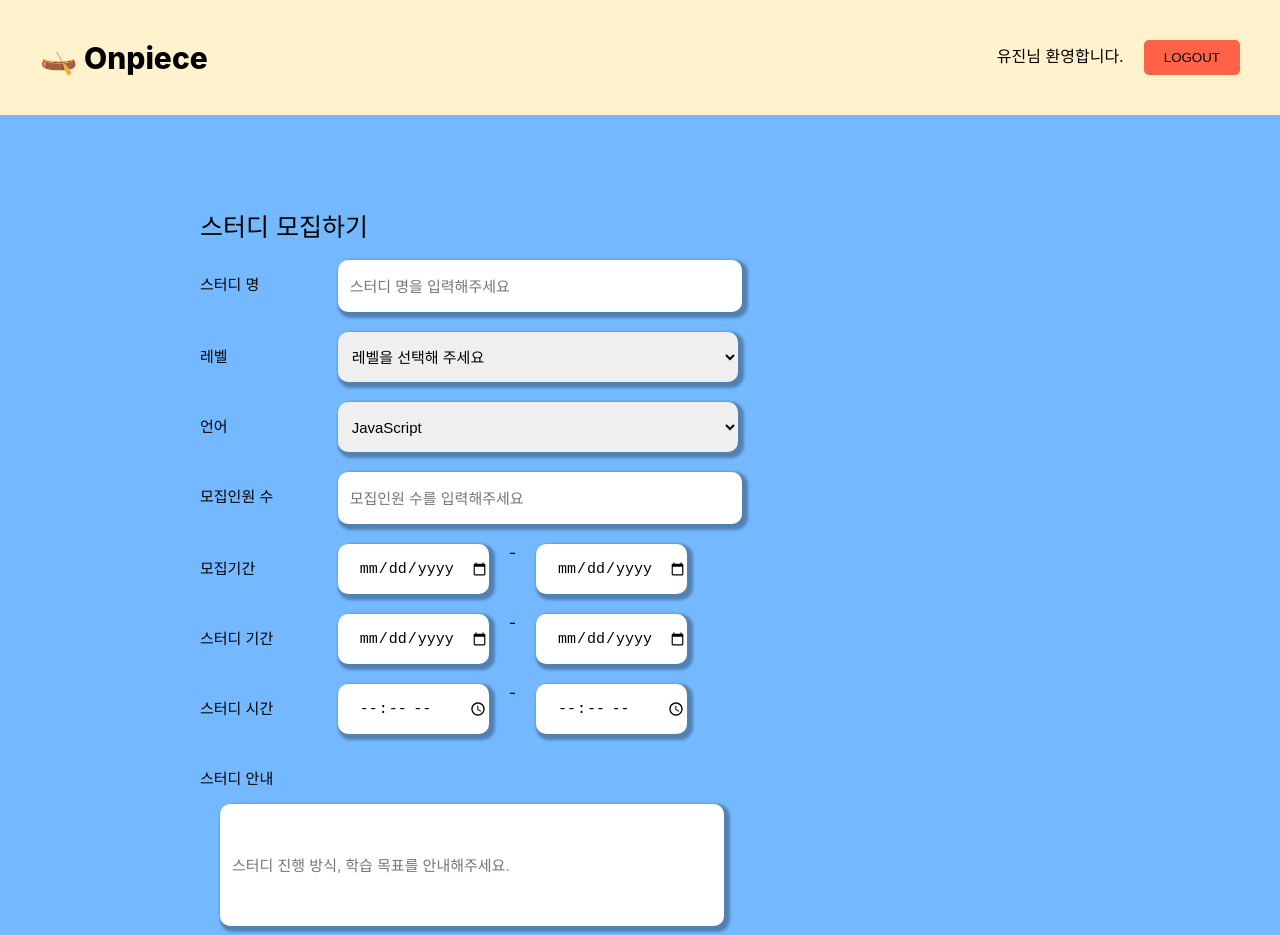
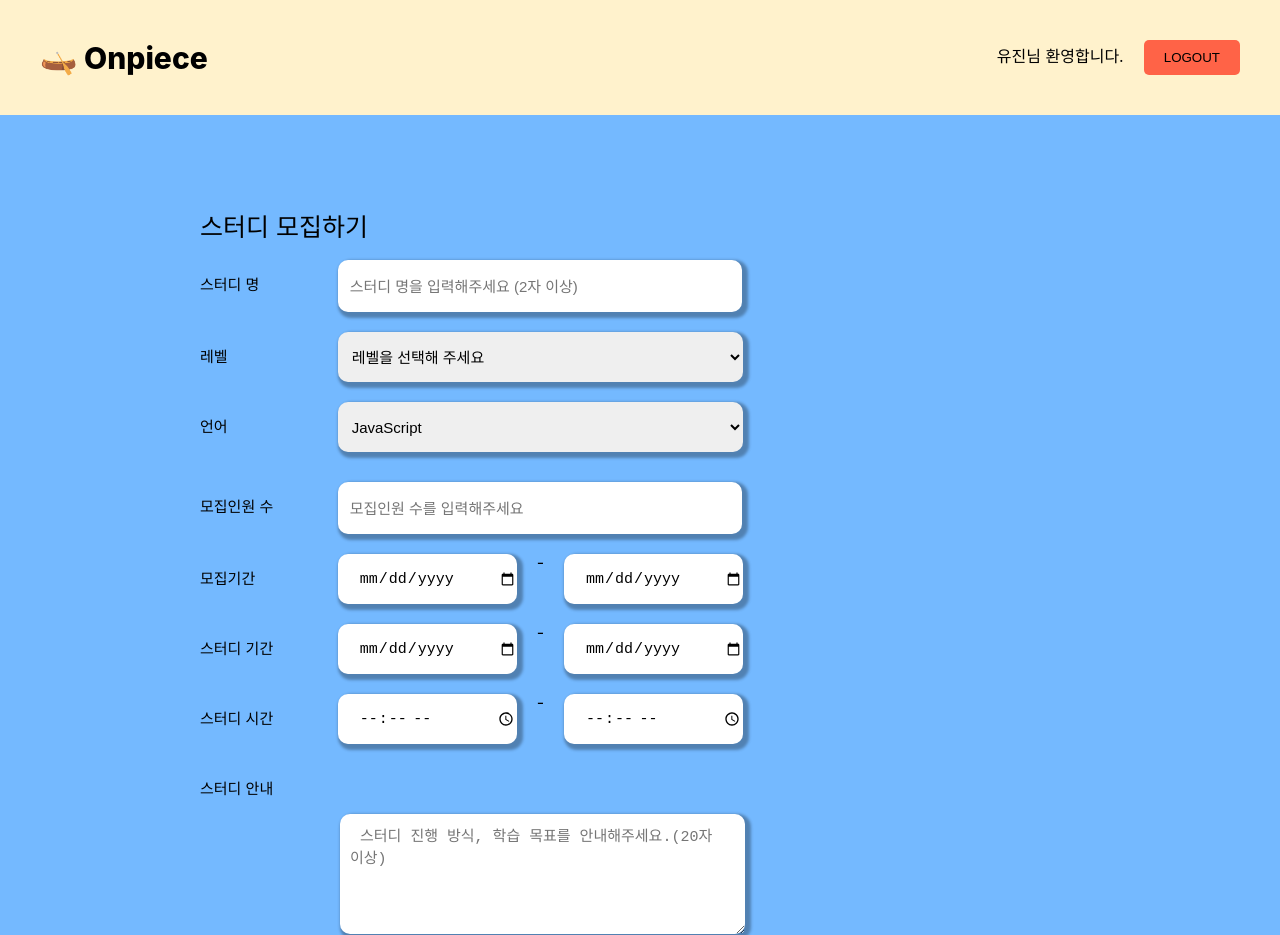
Before and after one commit to YujeanSohn/onpiece_client, a React (Create React App) app: page /postedit in a window 1280 px wide. Built offline with nearby package versions, Linux system fonts and the light colour scheme.

Commit message:
fix to add validation and modify style

```diff
--- a/src/pages/PostEditPage.js
+++ b/src/pages/PostEditPage.js
@@ -7,6 +7,10 @@ import Tag from "../components/Tag";
 
 function PostEditPage() {
   const [selectedOptions, setSelectedOptions] = useState([]);
+  const [recruitPeriod, setRecruitPeriod] = useState();
+  const [studyDate, setstudyDate] = useState();
+
+  const [studyintro, setStudyintro] = useState();
 
   const filterDuplication = selectedOptions.filter((element, index) => {
     return selectedOptions.indexOf(element) === index;
@@ -28,8 +32,9 @@ function PostEditPage() {
           <Label>스터디 명</Label>
           <Content>
             <Recruits
-              placeholder="스터디 명을 입력해주세요"
+              placeholder="스터디 명을 입력해주세요 (2자 이상)"
               required
+              pattern=".{2,}"
             ></Recruits>
           </Content>
         </InputWrapper>
@@ -63,7 +68,7 @@ function PostEditPage() {
               </PostSelect>
             </Content>
           </InputWrapper>
-          <div>
+          <div style={{ margin: "30px" }}>
             {filterDuplication.map((select) => (
               <Tag
                 text={select}
@@ -88,38 +93,50 @@ function PostEditPage() {
         <InputWrapper>
           <Label>모집기간</Label>
           <Content>
-            <DateInput type="date" />
+            <DateInput
+              required
+              type="date"
+              min={new Date().toISOString().split("T")[0]}
+              onChange={(e) => setRecruitPeriod(e.target.value)}
+            />
             <>-</>
-            <DateInput type="date" />
+            <DateInput required type="date" min={recruitPeriod} />
           </Content>
         </InputWrapper>
         <InputWrapper>
           <Label>스터디 기간</Label>
           <Content>
-            <DateInput type="date" />
+            <DateInput
+              required
+              type="date"
+              min={new Date().toISOString().split("T")[0]}
+              onChange={(e) => setstudyDate(e.target.value)}
+            />
             <>-</>
-            <DateInput type="date" />
+            <DateInput required type="date" min={studyDate} />
           </Content>
         </InputWrapper>
         <InputWrapper>
           <Label>스터디 시간</Label>
           <Content>
-            <DateInput type="time" />
+            <DateInput required type="time" />
             <>-</>
-            <DateInput type="time" />
+            <DateInput required type="time" />
           </Content>
         </InputWrapper>
       </RegisterForm>
       <Label>스터디 안내</Label>
       <Content>
         <StudyDesc
-          placeholder="스터디 진행 방식, 학습 목표를 안내해주세요."
+          placeholder="스터디 진행 방식, 학습 목표를 안내해주세요.(20자 이상)"
           required
+          pattern=".{20,}"
+          onChange={(e) => setStudyintro(e.target.value)}
         ></StudyDesc>
       </Content>
       <ButtonBox>
         <ResetButton type="reset">초기화</ResetButton>
-        <Button text={`가입하기`} width={`180px`} />
+        <Button text={`탑승자 모집시작`} width={`180px`} />
       </ButtonBox>
     </Container>
   );
@@ -177,7 +194,7 @@ const Recruits = styled.input`
 
 const DateInput = styled.input`
   border: white;
-  width: 150px;
+  width: 178px;
   height: 50px;
   margin-right: 20px;
   margin-left: 20px;
@@ -189,7 +206,7 @@ const DateInput = styled.input`
 
 const PostSelect = styled.select`
   border: white;
-  width: 400px;
+  width: 405px;
   height: 50px;
   margin-right: 20px;
   margin-left: 20px;
@@ -199,16 +216,19 @@ const PostSelect = styled.select`
   text-indent: 10px;
 `;
 
-const StudyDesc = styled.input`
+const StudyDesc = styled.textarea`
   border: white;
-  width: 500px;
-  height: 120px;
+  width: 385px;
+  height: 100px;
   margin-right: 20px;
   margin-left: 20px;
   border-radius: 10px;
   box-shadow: 3px 3px 3px 3px rgba(0, 0, 0, 0.3);
   font-size: 15px;
   text-indent: 10px;
+  overflow: auto;
+  padding: 10px;
+  margin-left: 140px;
 `;
 
 const ButtonBox = styled.div`
```
